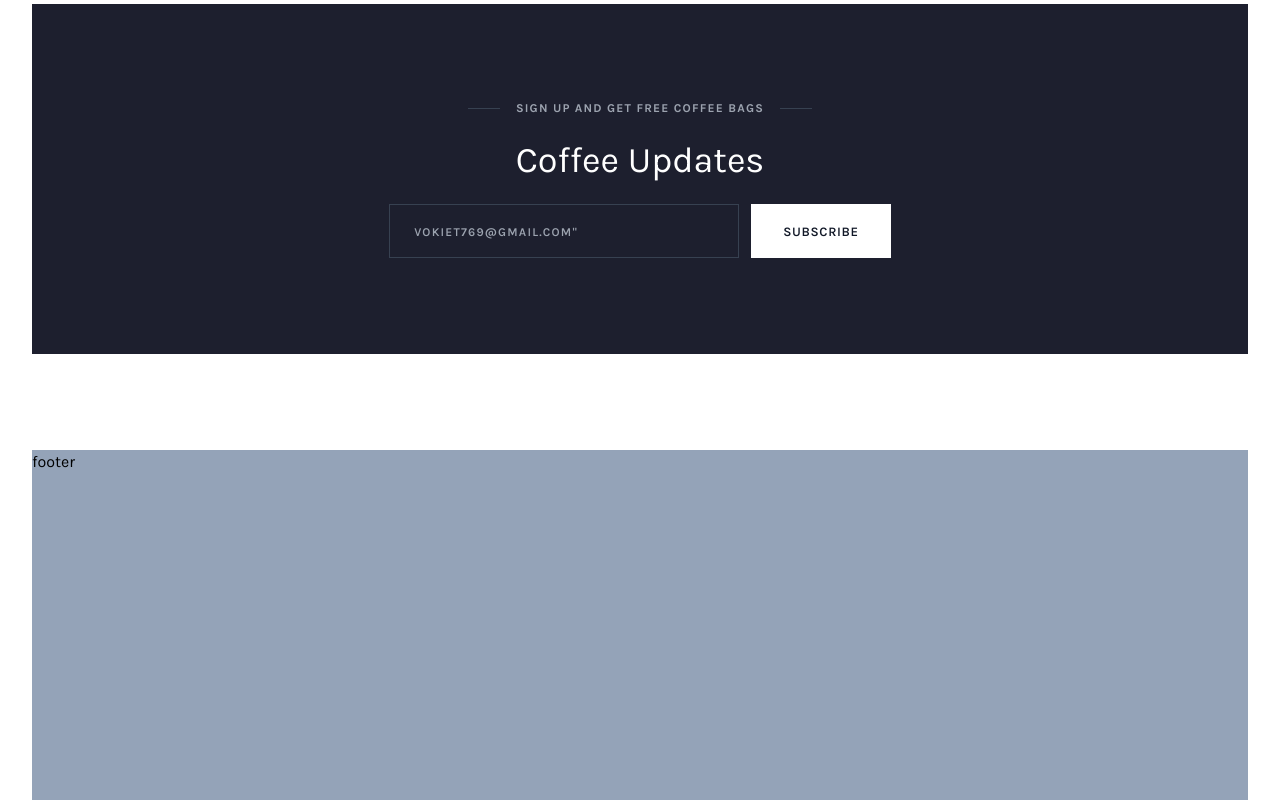
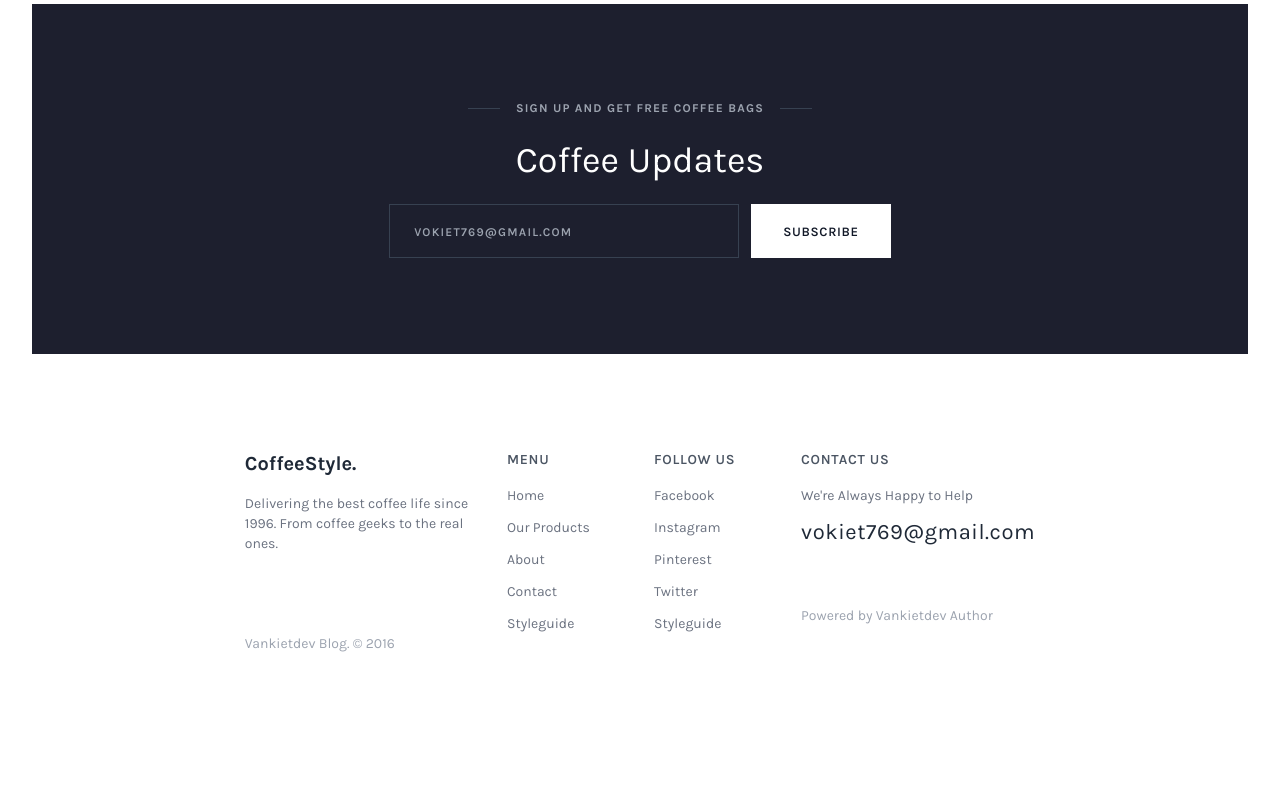
Before and after one commit to VanKiet414/tailwindcss-coffee-style, a website: page public/index.html in a window 1280 px wide. Shown: the part 5566-6366 px from the top of the page. After the commit the page ends 6316 px from the top, so only its background shows below. Drawn offline with Linux system fonts and the light colour scheme.

Commit message:
Add footer

```diff
--- a/public/index.html
+++ b/public/index.html
@@ -412,7 +412,7 @@
             <div class="vkd-form">
             <div class="flex flex-col md:flex-row justify-center items-center gap-3">
                 <div class="vkd-form-item text-center">
-                    <input type="email" placeholder=vokiet769@gmail.com" class="px-6 py-4 w-[350px] max-w-[80%] xs:max-w-full bg-inherit border-[1px] border-gray-700 outline-none text-white leading-5 hover:border-gray-300 duration-500  focus:border-gray-300 placeholder:uppercase placeholder:text-xs placeholder:tracking-widest placeholder:font-semibold">
+                    <input type="email" placeholder=vokiet769@gmail.com class="px-6 py-4 w-[350px] max-w-[80%] xs:max-w-full bg-inherit border-[1px] border-gray-700 outline-none text-white leading-5 hover:border-gray-300 duration-500  focus:border-gray-300 placeholder:uppercase placeholder:text-xs placeholder:tracking-widest placeholder:font-semibold">
                 </div>
                 <div class="vkd-form-item">
                 <button type="submit" class="vkd-button-product bg-white text-gray-900 w-max max-h-[54px]">Subscribe</button>
@@ -422,8 +422,40 @@
         </div><!--End subscribe-us-->
         </main>
 
-        <footer class="h-[350px] bg-slate-400">
-            footer
+        <footer class="w-[95%] xl:w-[65%] mx-auto pb-24 text-gray-500 text-sm">
+            <div class="flex flex-col md:flex-row text-center md:text-left gap-12 md:gap-8">
+                <div class="basis-2/6">
+                    <div class="font-bold text-xl mb-4 text-gray-800">CoffeeStyle.</div>
+                    <div class="mb-8 md:mb-20">Delivering the best coffee life since 1996. From coffee geeks to the real ones.</div>
+                    <div class="text-gray-400 hover:text-coffee-400">Vankietdev Blog. © 2016</div>
+                </div>
+                <div class="basis-1/6">
+                    <div class="uppercase font-semibold tracking-wider text-gray-600 mb-4">Menu</div>
+                    <div class="flex flex-col gap-3">
+                        <div class=""> <a href="#" class="hover:text-coffee-400">Home</a></div>
+                        <div class=""> <a href="#" class="hover:text-coffee-400">Our Products</a></div>
+                        <div class=""> <a href="#" class="hover:text-coffee-400">About</a></div>
+                        <div class=""> <a href="#" class="hover:text-coffee-400">Contact</a></div>
+                        <div class=""> <a href="#" class="hover:text-coffee-400">Styleguide</a></div>
+                    </div>
+                </div>
+                <div class="basis-1/6">
+                    <div class="uppercase font-semibold tracking-wider text-gray-600 mb-4">Follow us</div>
+                    <div class="flex flex-col gap-3">
+                        <div class=""> <a href="https://www.facebook.com/share/1DQNjWSrSP/" class="hover:text-coffee-400">Facebook</a></div>
+                        <div class=""> <a href="#" class="hover:text-coffee-400">Instagram</a></div>
+                        <div class=""> <a href="#" class="hover:text-coffee-400">Pinterest</a></div>
+                        <div class=""> <a href="#" class="hover:text-coffee-400">Twitter</a></div>
+                        <div class=""> <a href="#" class="hover:text-coffee-400">Styleguide</a></div>
+                    </div>
+                </div>
+                <div class="basis-2/6">
+                    <div class="uppercase font-semibold tracking-wider text-gray-600 mb-8 md:mb-4">Contact us</div>
+                    <div class="mb-4">We&apos;re Always Happy to Help</div>
+                    <div class="mb-16 text-gray-800 text-[22px] tracking-wide"><a href="mailto:vokiet769@gmail.com" class="hover:text-coffee-400">vokiet769@gmail.com</a></div>
+                    <div class=""><a href="#" target="blank"class=" text-gray-400 hover:text-coffee-400">Powered by Vankietdev Author</a></div>
+                </div>
+            </div>
         </footer>
       </div><!--End content wrapper-->
       </div><!--End root-->
```
Also changed, not shown: public/output.css.
